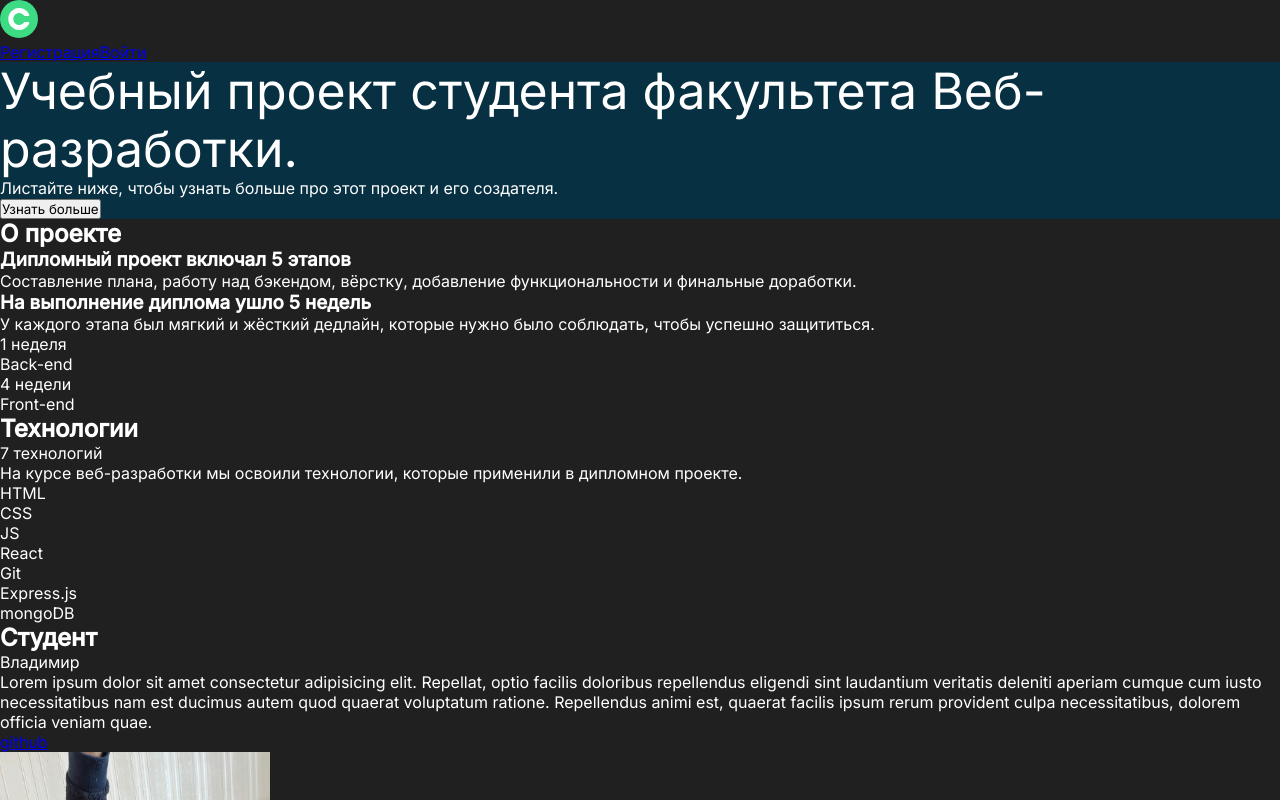
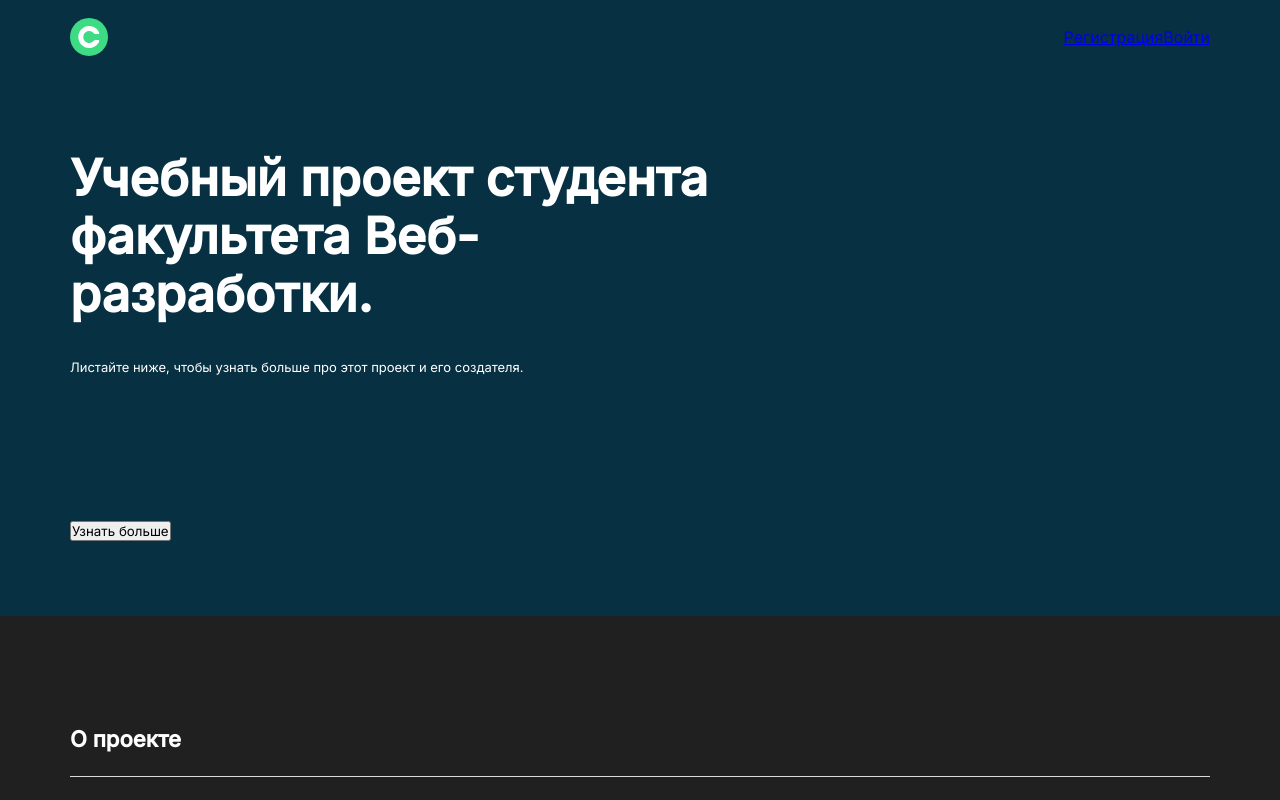
Before and after one commit to vladimir-andrushchenko2/movies-explorer-frontend, a React (Create React App) app: page / in a window 1280 px wide. Shown: the top 800 px of the page. Built offline with nearby package versions, Linux system fonts and the light colour scheme.

Commit message:
started styling

```diff
--- a/src/components/App/App.css
+++ b/src/components/App/App.css
@@ -6,10 +6,13 @@
 
 :root {
   --promo-fill: #073042;
+  --accent: #3ddc84;
+  --off-white: #272727;
+  --background: #202020;
 }
 
 .root {
-  background-color: #202020;
+  background-color: var(--background);
   color: white;
 }
 
@@ -17,4 +20,20 @@
 button,
 input {
   font-family: 'Inter', sans-serif;
+  font-weight: 400;
 }
+
+ul {
+  list-style: none;
+}
+
+.container {
+  max-width: 1140px;
+  margin: auto;
+}
+
+@media screen and (max-width: 1068px) {
+  .container {
+    max-width: 668px;
+  }
+}
--- /dev/null
+++ b/src/components/Main/AboutProject/AboutProject.css
@@ -0,0 +1,52 @@
+.about-project {
+  padding: 110px 0;
+}
+
+.about_project__info-list {
+  margin-top: 70px;
+  display: flex;
+  justify-content: space-between;
+}
+
+.about-project__into-title {
+  font-size: 20px;
+  line-height: 24px;
+}
+
+.about-project__into {
+  margin-top: 26px;
+  font-size: 14px;
+  line-height: 20px;
+  max-width: 550px;
+}
+
+.about-project__chart {
+  margin-top: 110px;
+  display: grid;
+  grid-template-columns: 1fr 4fr;
+}
+
+.about-project__stage-item {
+  text-align: center;
+  font-size: 14px;
+  line-height: 17px;
+}
+
+.about-project__stage-item:nth-child(odd) .about-project__stage-duration {
+  background-color: var(--accent);
+  color: black;
+}
+
+.about-project__stage-item:nth-child(even) .about-project__stage-duration {
+  background-color: var(--off-white);
+}
+
+.about-project__stage-duration {
+  padding: 9px 0;
+}
+
+.about-project__stage-description {
+  font-weight: 500;
+  margin-top: 14px;
+  color: #8b8b8b;
+}
--- a/src/components/Main/AboutProject/AboutProject.tsx
+++ b/src/components/Main/AboutProject/AboutProject.tsx
@@ -1,7 +1,10 @@
+import './AboutProject.css'
 function AboutProject() {
   return (
-    <section className="about-project">
-      <h2 className="about-project__title">О проекте</h2>
+    <section className="about-project container">
+      <h2 className="about-project__title main-page__section-title">
+        О проекте
+      </h2>
       <ul className="about_project__info-list">
         <li className="about_project__info-item">
           <h3 className="about-project__into-title">
@@ -24,12 +27,12 @@ function AboutProject() {
       </ul>
       <ul className="about-project__chart">
         <li className="about-project__stage-item">
-          <p className="about-project-stage-duration">1 неделя</p>
-          <p className="about-project-stage-description">Back-end</p>
+          <p className="about-project__stage-duration">1 неделя</p>
+          <p className="about-project__stage-description">Back-end</p>
         </li>
         <li className="about-project__stage-item">
-          <p className="about-project-stage-duration">4 недели</p>
-          <p className="about-project-stage-description">Front-end</p>
+          <p className="about-project__stage-duration">4 недели</p>
+          <p className="about-project__stage-description">Front-end</p>
         </li>
       </ul>
     </section>
--- a/src/components/Main/Main.css
+++ b/src/components/Main/Main.css
@@ -1,8 +1,11 @@
-.main-page {
-}
-
 .main-page__title {
-  font-weight: 400;
   font-size: 50px;
   line-height: 58px;
 }
+
+.main-page__section-title {
+  font-size: 22px;
+  line-height: 27px;
+  padding-bottom: 23px;
+  border-bottom: 1px solid #dadada;
+}
--- a/src/components/Main/Portfolio/Portfolio.tsx
+++ b/src/components/Main/Portfolio/Portfolio.tsx
@@ -1,7 +1,7 @@
 function Portfolio() {
   return (
     <section className="portfolio">
-      <h2 className="portfolio">Портфолио</h2>
+      <h2 className="portfolio__title main-page__section-title">Портфолио</h2>
       <ul className="portfolio__links">
         <li className="portfololio__link">
           <a href="https://github.com/vladimir-andrushchenko2/how-to-learn">
--- a/src/components/Main/Promo/Promo.css
+++ b/src/components/Main/Promo/Promo.css
@@ -1,3 +1,25 @@
-.hero {
+.promo {
   background-color: var(--promo-fill);
+  padding: 18px 0 75px;
 }
+
+.header {
+  display: flex;
+  align-items: center;
+  justify-content: space-between;
+}
+
+.hero__title {
+  max-width: 640px;
+  margin-top: 93px;
+}
+
+.hero__subtitle {
+  margin-top: 36px;
+  font-size: 13px;
+  line-height: 16px;
+}
+
+.hero__learn-more-btn {
+  margin-top: 146px;
+}
--- a/src/components/Main/Promo/Promo.tsx
+++ b/src/components/Main/Promo/Promo.tsx
@@ -4,7 +4,8 @@ import './Promo.css'
 
 function Promo() {
   return (
-    <>
+    <div className="promo">
+      <div className="container">
         <header className="header">
           <img src={logo} alt="logo" />
           <div className="auth">
@@ -21,7 +22,8 @@ function Promo() {
           </p>
           <button className="hero__learn-more-btn">Узнать больше</button>
         </section>
-    </>
+      </div>
+    </div>
   )
 }
 
--- a/src/components/Main/Techs/Techs.tsx
+++ b/src/components/Main/Techs/Techs.tsx
@@ -1,7 +1,7 @@
 function Techs() {
   return (
     <section className="techs">
-      <h2 className="techs__title">Технологии</h2>
+      <h2 className="techs__title main-page__section-title">Технологии</h2>
       <p className="techs__subtitle">7 технологий</p>
       <p className="techs__info">
         На курсе веб-разработки мы освоили технологии, которые применили в
```
Lines whose indentation alone changed are shown as unchanged.
